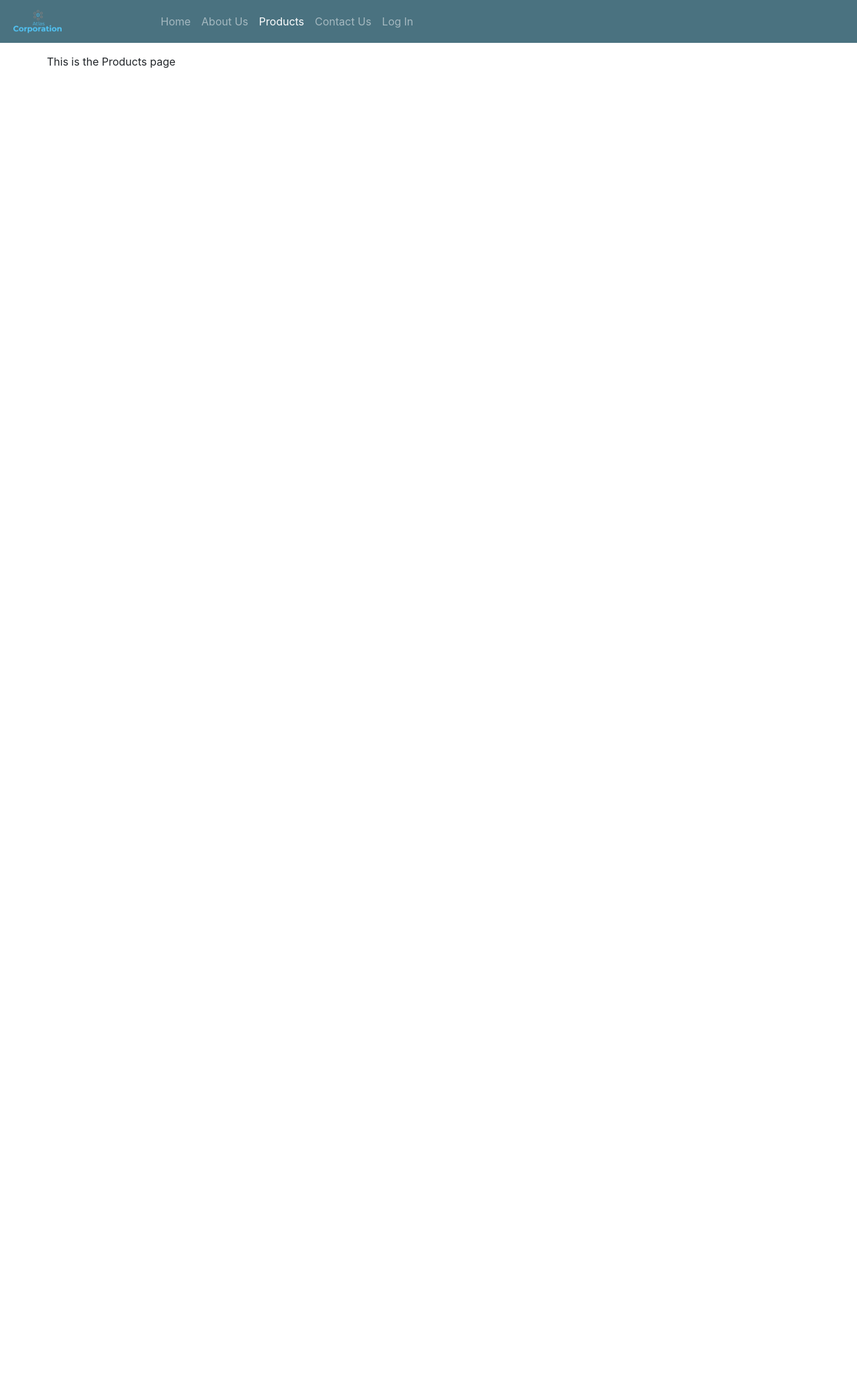
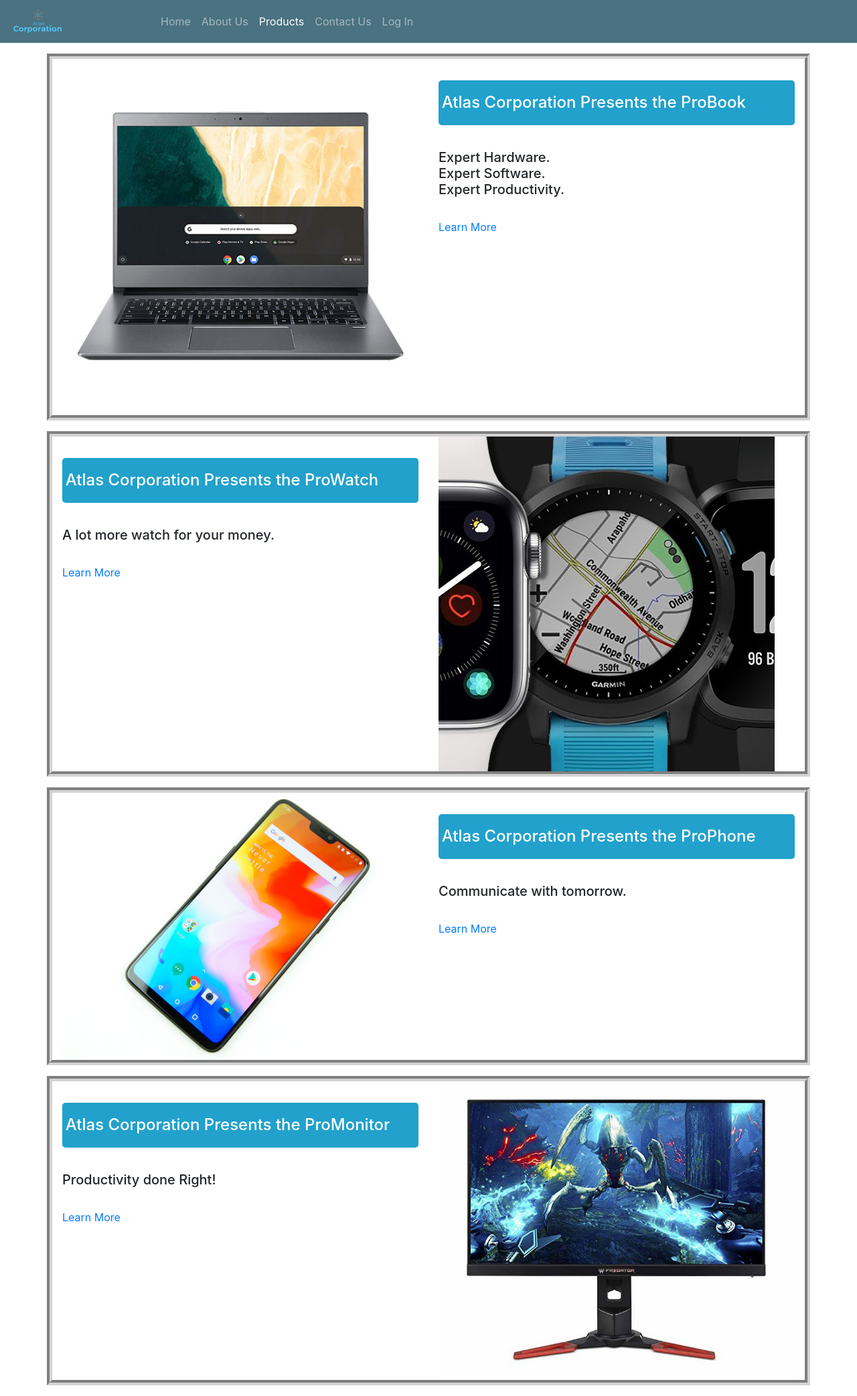
Before and after one commit to acp21/CS3500-Harsh-Adam, a PHP site: page /catalog.html in a window 1280 px wide. Shown: the whole page at 67% size. Before the commit the page ends 102 px from the top, so only its background shows below. Run offline with PHP 8.4, Linux system fonts and the light colour scheme.

Commit message:
worked on product page

```diff
--- a/catalog.html
+++ b/catalog.html
@@ -3,8 +3,8 @@
 <head>
   <title>Atlas Corporation</title>
   <link rel="stylesheet" href="https://maxcdn.bootstrapcdn.com/bootstrap/4.4.1/css/bootstrap.min.css">
+    <link rel="stylesheet" type="text/css" href="css/catalog.css">
     <link rel="stylesheet" type="text/css" href="css/navbar.css">
-    <link rel="stylesheet" type="text/css" href="css/catalog.css">
 </head>
 <body>
   <div class="container">
@@ -36,8 +36,69 @@
     </nav>
   </div>
 
-  <div class="row"><p>This is the Products page</p></div>
+  <div class="row product">
 
+    <div class="col-md-6 product_image_left">
+      <img src="images/lap-front.jpg" class="img-fluid main_products">
+    </div>
+
+    <div class="col-md-6 product_description_right">
+      <h4 class="jumbotron">Atlas Corporation Presents the ProBook</h4>
+
+      <h5>Expert Hardware.<br> Expert Software.<br> Expert Productivity.</h5><br>
+
+      <a href="product.html">Learn More</a>
+    </div>
+
+  </div>
+
+  <div class="row product">
+
+    <div class="col-md-6 product_description_left">
+      <h4 class="jumbotron">Atlas Corporation Presents the ProWatch</h4>
+
+      <h5>A lot more watch for your money.</h5><br>
+
+      <a href="#">Learn More</a>
+    </div>
+
+    <div class="col-md-6 product_image_right">
+      <img src="images/smart-watch.jpg" class="img-fluid main_products">
+    </div>
+
+  </div>
+
+  <div class="row product">
+
+    <div class="col-md-6 product_image_left">
+      <img src="images/phone.jpg" class="img-fluid main_products">
+    </div>
+
+    <div class="col-md-6 product_description_right">
+      <h4 class="jumbotron">Atlas Corporation Presents the ProPhone</h4>
+
+      <h5>Communicate with tomorrow.</h5><br>
+
+      <a href="#" class="learn_more">Learn More</a>
+    </div>
+
+  </div>
+
+  <div class="row product">
+
+    <div class="col-md-6 product_description_left">
+      <h4 class="jumbotron">Atlas Corporation Presents the ProMonitor</h4>
+
+      <h5>Productivity done Right!</h5><br>
+
+      <a href="#">Learn More</a>
+    </div>
+
+    <div class="col-md-6 product_image_right">
+      <img src="images/monitor.jpg" class="img-fluid main_products">
+    </div>
+
+  </div>
 
 </div>
 
--- a/contact_us.html
+++ b/contact_us.html
@@ -25,10 +25,10 @@
                       <li class="nav-item">
                         <a class="nav-link" href="catalog.html">Products</a>
                       </li>
+                      <li class="nav-item active">
+                        <a class="nav-link" href="contact_us.html">Contact Us</a>
+                      </li>
                       <li class="nav-item">
-                        <a class="nav-link" href="">Contact Us</a>
-                      </li>
-                      <li class="nav-item active">
                         <a class="nav-link" href="log_in.html">Log In</a>
                       </li>
                     </ul>
--- a/css/catalog.css
+++ b/css/catalog.css
@@ -0,0 +1,54 @@
+/*General Product Formatting*/
+.product
+{
+	border: 0.5em groove lightgrey;
+	margin-bottom: 1em;
+}
+
+/*Formatting Product sections with Image on Left and Description on Right*/
+.product_image_left
+{
+	margin: 0em 0em 0em 0em;
+
+}
+
+.product_description_right
+{
+	margin: 2em 0em 0em 0em;
+
+}
+
+.product_description_right .jumbotron
+{
+	margin: 0em 0em 1.5em 0em;
+	padding: 0.8em 0.2em 0.8em 0.2em;
+	background-color: #21A1CB;
+	color: white;
+}
+
+/*Formatting Product sections with Image on Right and Description on Left*/
+.product_image_right
+{
+	margin: 0em 0em 0em 0em;
+
+}
+
+.product_description_left
+{
+	margin: 2em 0em 0em 0em;
+
+}
+
+.product_description_left .jumbotron
+{
+	margin: 0em 0em 1.5em 0em;
+	padding: 0.8em 0.2em 0.8em 0.2em;
+	background-color: #21A1CB;
+	color: white;
+}
+
+/*General Product Formatting*/
+.learn_more
+{
+	margin-bottom: 1em;
+}
--- a/product.html
+++ b/product.html
@@ -31,13 +31,13 @@
                       <li class="nav-item">
                         <a class="nav-link" href="about.html">About Us</a>
                       </li>
-                      <li class="nav-item">
+                      <li class="nav-item active">
                         <a class="nav-link" href="catalog.html">Products</a>
                       </li>
                       <li class="nav-item">
                         <a class="nav-link" href="contact_us.html">Contact Us</a>
                       </li>
-                      <li class="nav-item active">
+                      <li class="nav-item">
                         <a class="nav-link" href="log_in.html">Log In</a>
                       </li>
                     </ul>
```
Also changed, not shown: css/index.css (+0 -7 lines), css/log_in.css (+20 -48 lines), index.html (+1 -8 lines), log_in.html (+20 -23 lines), images/log_in_background.jpg (added), images/monitor.jpg (added), images/phone.jpg (added), images/smart-watch.jpg (added).
